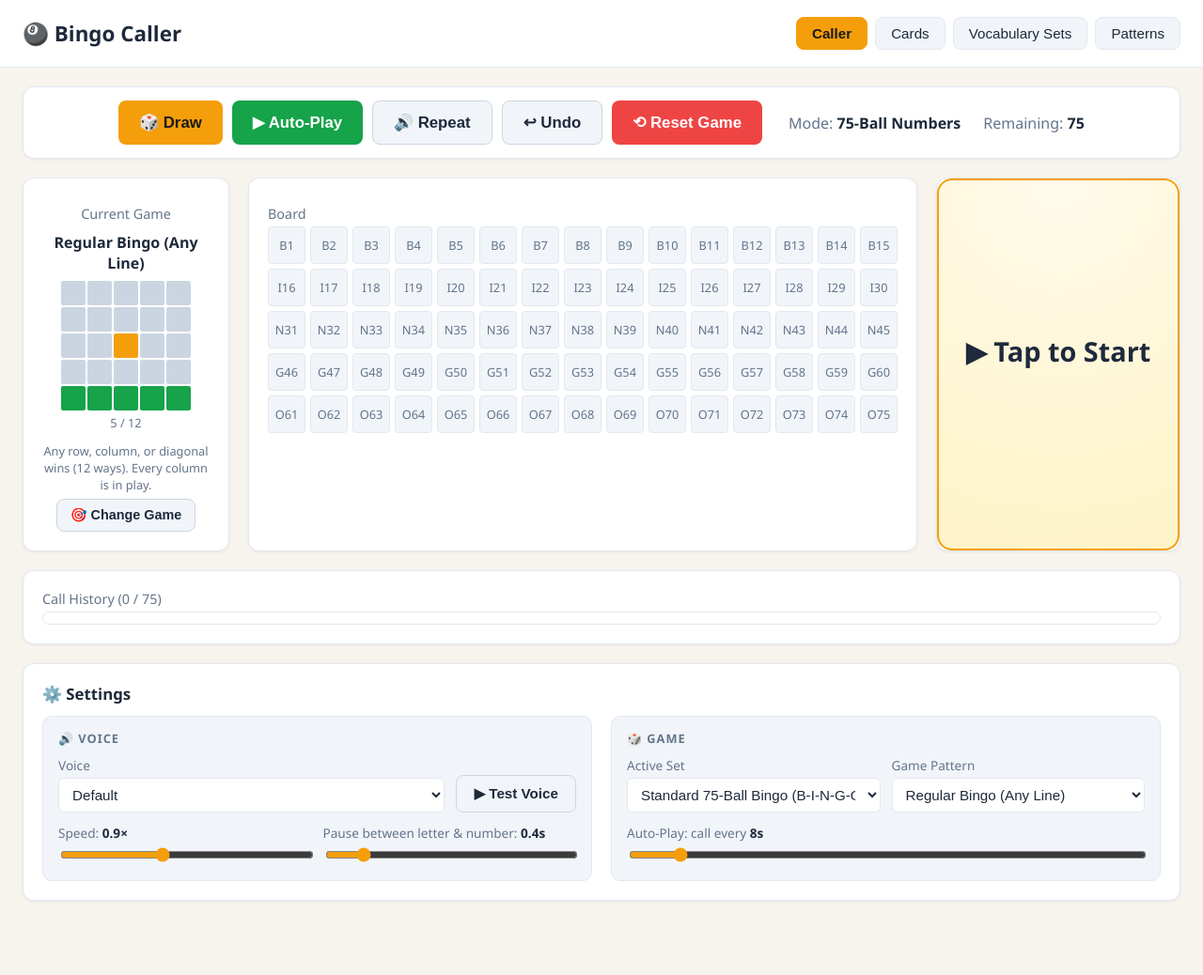
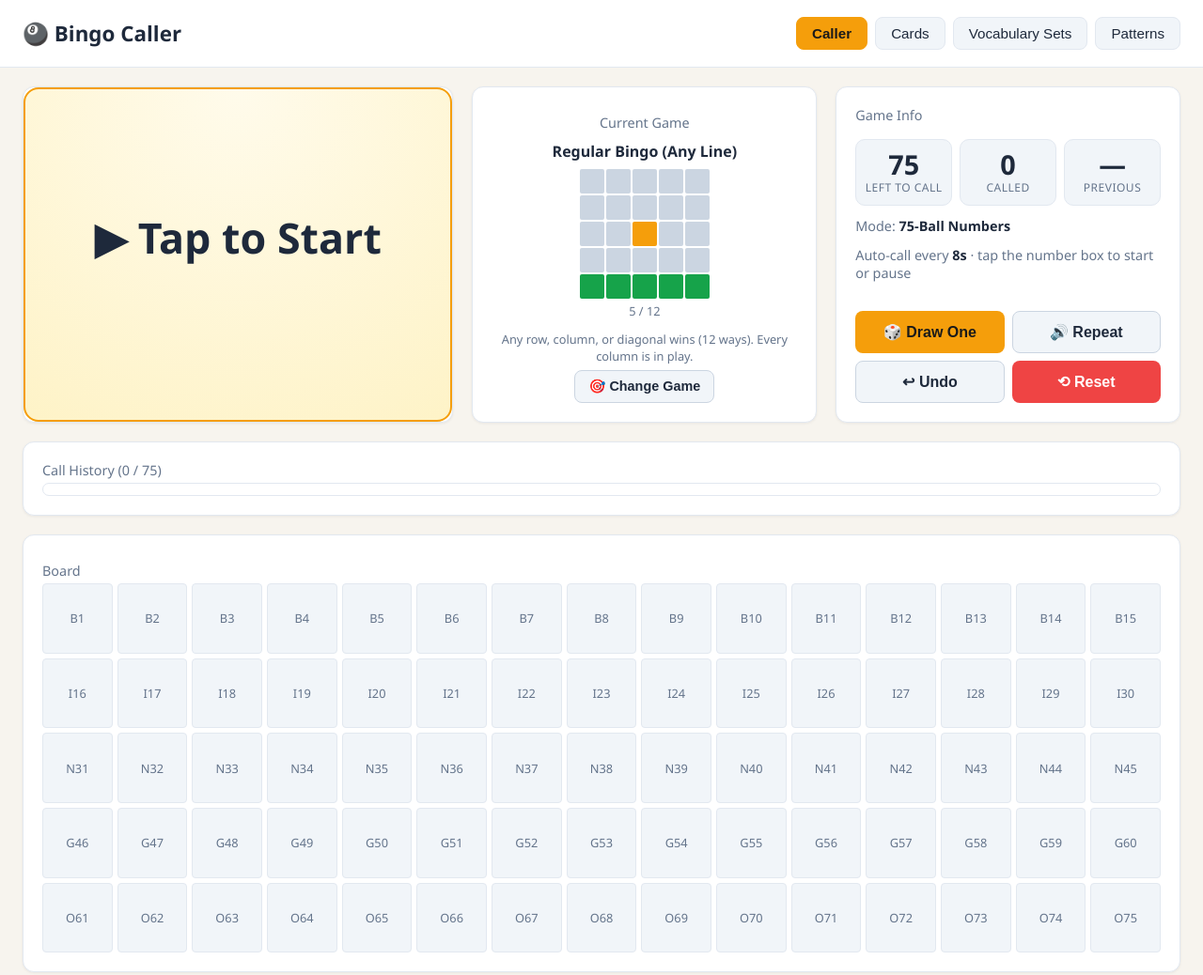
Before and after one commit to willpach/yourbingocaller, a plain HTML site: page index.html in a window 1280 px wide. Shown: the top 1038 px of the page at 94% size. Before the commit the page ends 999 px from the top, so only its background shows below. Drawn offline with Linux system fonts and the light colour scheme.

Commit message:
Three-column caller: number box, current game, game info; history then board
Removes the Draw/Auto-Play row. Draw One, Repeat, Undo and Reset move into
a new Game Info box with left-to-call, called and previous-number stats.

Co-Authored-By: Claude Opus 5.5 <noreply@anthropic.com>
Claude-Session: https://claude.ai/code/session_017jZQDEmwYutZ51wJor6Uo2

```diff
--- a/index.html
+++ b/index.html
@@ -52,17 +52,26 @@
   .tip button.tip-close{position:absolute;top:6px;right:6px;background:none;border:none;font-size:1rem;line-height:1;color:var(--muted);cursor:pointer;padding:4px 6px;border-radius:4px;}
   .slider-field label span{color:var(--text);font-weight:600;}
   input[type=range]{width:100%;accent-color:var(--accent);}
-  /* Caller layout. Desktop: call | board | pattern, controls underneath.
-     Tablet landscape: call over pattern on the left, board gets the rest.
-     Portrait/phone: call, then controls, then board, then a compact pattern. */
+  /* Caller layout. Top row: number box | current game | game info.
+     Then called numbers, then the full board. Portrait tablets put the
+     number box on its own row; phones stack everything. */
   .caller-row{display:grid;gap:20px;margin-bottom:20px;
-    grid-template-columns:220px minmax(0,1fr) 260px;
-    grid-template-areas:"controls controls controls" "pattern board call" "history history history";}
+    grid-template-columns:minmax(0,1.25fr) minmax(0,1fr) minmax(0,1fr);
+    grid-template-areas:"call pattern info" "history history history" "board board board";}
   .caller-row > .panel{margin-bottom:0;}
   .caller-row .callboard{grid-area:call;padding:0;}
   .caller-row #numberBoardPanel{grid-area:board;}
   .caller-row #patternBar{grid-area:pattern;}
-  .caller-row .controls-panel{grid-area:controls;flex-direction:row;flex-wrap:wrap;justify-content:center;gap:12px 28px;padding:14px 20px;}
+  .caller-row .info-panel{grid-area:info;}
+  .info-panel{display:flex;flex-direction:column;gap:12px;}
+  .info-stats{display:grid;grid-template-columns:repeat(3,1fr);gap:8px;}
+  .info-stats .stat{display:flex;flex-direction:column;align-items:center;background:var(--panel2);border:1px solid var(--border);border-radius:10px;padding:10px 4px;}
+  .stat-num{font-size:1.8rem;font-weight:800;line-height:1.1;font-variant-numeric:tabular-nums;}
+  .stat-lbl{font-size:0.75rem;color:var(--muted);text-transform:uppercase;letter-spacing:0.5px;text-align:center;}
+  .info-line{font-size:0.9rem;color:var(--muted);}
+  .info-line strong{color:var(--text);}
+  .info-actions{display:grid;grid-template-columns:1fr 1fr;gap:8px;margin-top:auto;}
+  .info-actions .btn{padding:12px 10px;font-size:1rem;}
   .caller-row .history-panel{grid-area:history;}
   .pattern-preview-wrap{display:flex;flex-direction:column;align-items:center;gap:2px;}
   #patternVariantCount{margin:0;min-height:1em;font-variant-numeric:tabular-nums;}
@@ -133,19 +142,15 @@
   #patternName{font-weight:700;}
   #patternPreviewBox{margin:2px 0;}
   .controls-panel{display:flex;flex-direction:column;align-items:center;gap:16px;}
-  @media (max-width:1180px) and (orientation:landscape){
-    .caller-row{grid-template-columns:260px minmax(0,1fr);grid-template-rows:auto auto 1fr auto;
-      grid-template-areas:"controls controls" "call board" "pattern board" "history history";}
-    .caller-row #patternBar, .caller-row #numberBoardPanel{align-self:start;}
-    .current-call{min-height:0;height:auto;aspect-ratio:1/0.8;}
-  }
-  @media (orientation:portrait), (max-width:700px){
+  @media (orientation:portrait) and (min-width:701px){
+    .caller-row{grid-template-columns:minmax(0,1fr) minmax(0,1fr);
+      grid-template-areas:"call call" "pattern info" "history history" "board board";}
+    .current-call{min-height:0;height:260px;}
+  }
+  @media (max-width:700px){
     .caller-row{grid-template-columns:minmax(0,1fr);
-      grid-template-areas:"controls" "call" "board" "pattern" "history";}
+      grid-template-areas:"call" "info" "pattern" "history" "board";}
     .current-call{min-height:0;height:230px;padding:14px;}
-    .caller-row #patternBar{flex-direction:row !important;flex-wrap:wrap;gap:8px 16px;text-align:left;padding:12px 16px;}
-    #patternBar .history-title{display:none;}
-    #patternBar #patternNote{margin:0;flex:1 1 200px;}
   }
   @media (pointer:coarse){
     .chip{padding:6px 12px;font-size:0.95rem;}
@@ -234,11 +239,6 @@
         </div>
       </div>
 
-      <div class="panel" id="numberBoardPanel">
-        <div class="history-title">Board</div>
-        <div class="board-grid" id="numberBoard"></div>
-      </div>
-
       <div class="panel" id="patternBar" style="display:none;">
         <div class="history-title">Current Game</div>
         <div id="patternName"></div>
@@ -252,29 +252,37 @@
         <button type="button" class="btn secondary" id="changeGameBtn">🎯 Change Game</button>
       </div>
 
-    <div class="panel controls-panel">
-      <div class="call-controls">
-        <button class="btn" id="drawBtn">🎲 Draw</button>
-        <button class="btn green" id="autoBtn">▶ Auto-Play</button>
-        <button class="btn secondary" id="repeatBtn">🔊 Repeat</button>
-        <button class="btn secondary" id="undoBtn">↩ Undo</button>
-        <button class="btn danger" id="resetBtn">⟲ Reset Game</button>
-      </div>
-      <div class="stat-row-mini">
-        <span>Mode: <strong id="modeLabel">—</strong></span>
-        <span>Remaining: <strong id="remainingLabel">—</strong></span>
-      </div>
+    <div class="panel info-panel" id="infoPanel">
+      <div class="history-title" style="margin-top:0;">Game Info</div>
+      <div class="info-stats">
+        <div class="stat"><span class="stat-num" id="remainingLabel">—</span><span class="stat-lbl">Left to call</span></div>
+        <div class="stat"><span class="stat-num" id="calledStat">0</span><span class="stat-lbl">Called</span></div>
+        <div class="stat"><span class="stat-num" id="prevCallStat">—</span><span class="stat-lbl">Previous</span></div>
+      </div>
+      <div class="info-line">Mode: <strong id="modeLabel">—</strong></div>
+      <div class="info-line">Auto-call every <strong id="autoInfo">8s</strong> · tap the number box to start or pause</div>
       <div id="progressionControls" class="row" style="display:none;justify-content:center;">
         <span class="hint" id="progressionStatus" style="margin:0;"></span>
         <button class="btn secondary" id="nextGameBtn">Next Game →</button>
         <button class="btn danger" id="endProgressionBtn">End Progression</button>
       </div>
+      <div class="info-actions">
+        <button class="btn" id="drawBtn">🎲 Draw One</button>
+        <button class="btn secondary" id="repeatBtn">🔊 Repeat</button>
+        <button class="btn secondary" id="undoBtn">↩ Undo</button>
+        <button class="btn danger" id="resetBtn">⟲ Reset</button>
+        <button class="btn green" id="autoBtn" hidden>▶ Auto-Play</button>
+      </div>
     </div>
 
     <div class="panel history-panel">
       <div class="history-title" style="margin-top:0;">Call History (<span id="calledCount">0</span> / <span id="totalCount">0</span>)</div>
       <div class="history" id="historyBox"></div>
     </div>
+      <div class="panel" id="numberBoardPanel">
+        <div class="history-title">Board</div>
+        <div class="board-grid" id="numberBoard"></div>
+      </div>
     </div><!-- /caller-row -->
 
     <dialog id="gamePickerDialog" class="game-dialog">
@@ -1196,6 +1204,16 @@ document.getElementById('nextGameInBox').addEventListener('click', (e)=>{
 });
 
 document.getElementById('drawBtn').addEventListener('click', drawNext);
+/* Game Info box: called count and previous call follow the history list. */
+function updateInfoStats(){
+  const chips = document.getElementById('historyBox').children;
+  document.getElementById('calledStat').textContent = chips.length;
+  document.getElementById('prevCallStat').textContent = chips[1] ? chips[1].textContent : '—';
+}
+new MutationObserver(updateInfoStats).observe(document.getElementById('historyBox'), {childList:true});
+function updateAutoInfo(){ document.getElementById('autoInfo').textContent = document.getElementById('autoIntervalLabel').textContent; }
+new MutationObserver(updateAutoInfo).observe(document.getElementById('autoIntervalLabel'), {childList:true, characterData:true, subtree:true});
+updateAutoInfo();
 document.getElementById('autoBtn').addEventListener('click', toggleAuto);
 document.getElementById('repeatBtn').addEventListener('click', repeatLast);
 document.getElementById('undoBtn').addEventListener('click', undoLast);
```
